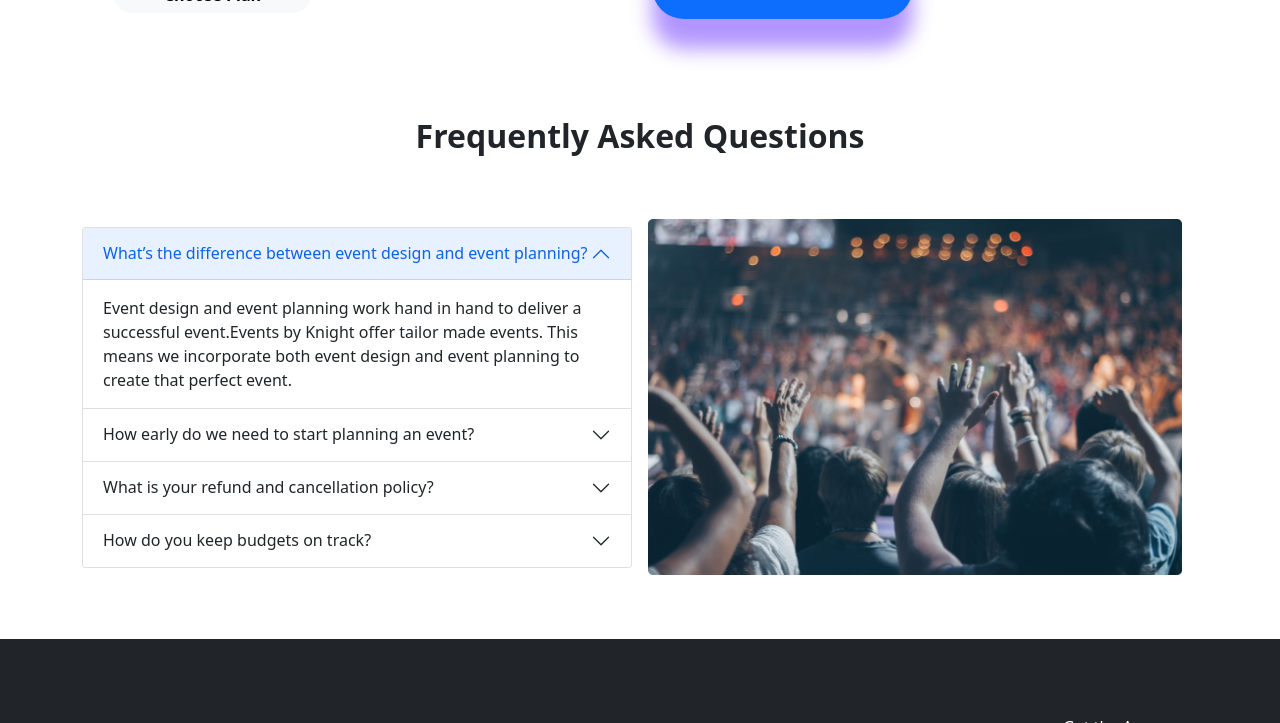
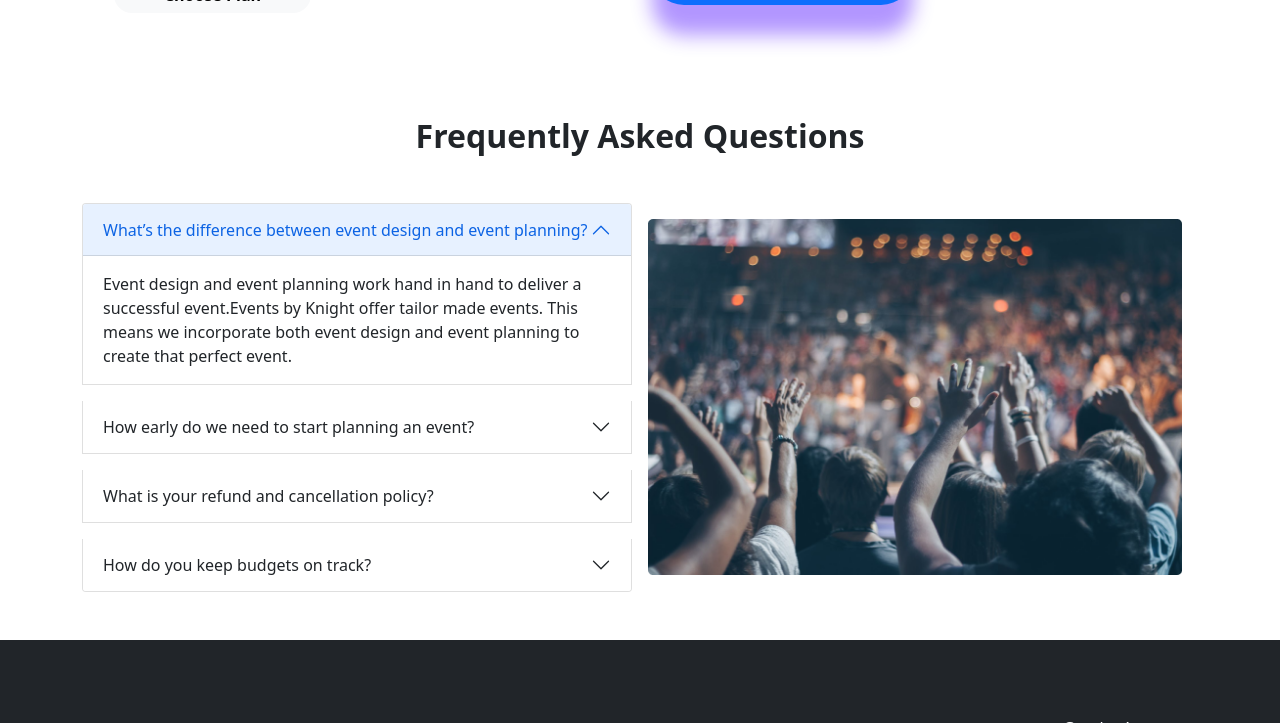
Before and after one commit to abdulmomin956/convention-center, a plain HTML site: page index.html in a window 1280 px wide. Shown: the part 1923-2646 px from the top of the page. Drawn offline with nearby package versions, Linux system fonts and the light colour scheme.

Commit message:
revision two

```diff
--- a/index.html
+++ b/index.html
@@ -192,7 +192,6 @@
             <div class="col-12 col-md-6 col-lg-4 col-xl-3">
                 <div class="card border-0 mobile-card px-3 py-5 bg-primary text-white mt-5 nil-shadow "
                     style="position: relative; top: -40px; border-radius: 2rem;">
-                    <button type="button" class="btn btn-primary position-relative"></button>
                     <div class="card-body">
                         <h3 class="card-title fw-bold">$800</h3>
                         <h4 class="fw-bold">Wedding Plus</h4>
@@ -246,7 +245,7 @@
         <div class="d-flex flex-column flex-sm-row">
             <div class="w-100 w-sm-50 d-flex align-items-center">
                 <div class="accordion w-100" id="accordionExample">
-                    <div class="accordion-item">
+                    <div class="accordion-item mb-3">
                         <h2 class="accordion-header" id="headingOne">
                             <button class="accordion-button" type="button" data-bs-toggle="collapse"
                                 data-bs-target="#collapseOne" aria-expanded="true" aria-controls="collapseOne">
@@ -262,7 +261,7 @@
                             </div>
                         </div>
                     </div>
-                    <div class="accordion-item">
+                    <div class="accordion-item mb-3">
                         <h2 class="accordion-header" id="headingTwo">
                             <button class="accordion-button collapsed" type="button" data-bs-toggle="collapse"
                                 data-bs-target="#collapseTwo" aria-expanded="false" aria-controls="collapseTwo">
@@ -278,7 +277,7 @@
                             </div>
                         </div>
                     </div>
-                    <div class="accordion-item">
+                    <div class="accordion-item mb-3">
                         <h2 class="accordion-header" id="headingThree">
                             <button class="accordion-button collapsed" type="button" data-bs-toggle="collapse"
                                 data-bs-target="#collapseThree" aria-expanded="false" aria-controls="collapseThree">
```
